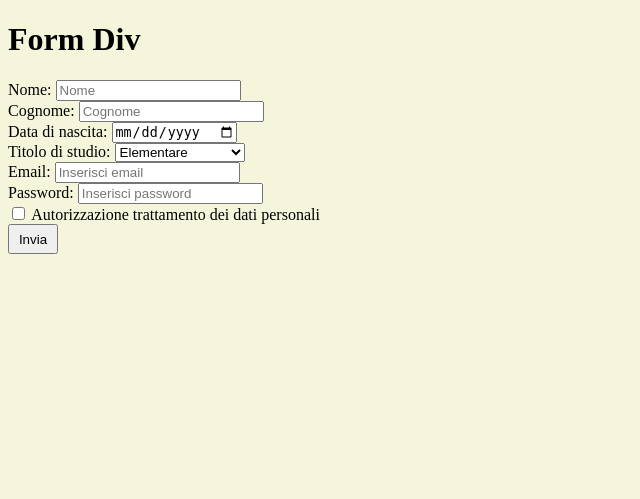
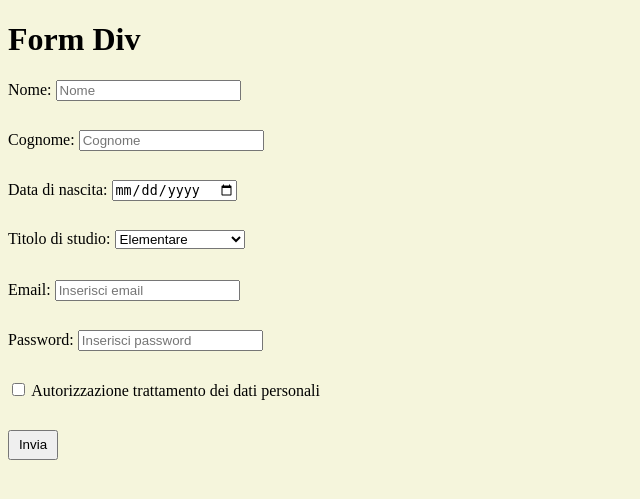
Before and after one commit to sidectrl/Steve-Jobs, a PHP site: page /idex.html in a window 1280 px wide. Shown: the top 499 px of the page, without its empty margins (0-640 px from the left). Run offline with PHP 8.4, Linux system fonts and the light colour scheme.

Commit message:
modifiche varie

```diff
--- a/Esercizi/Es2/idex.html
+++ b/Esercizi/Es2/idex.html
@@ -2,7 +2,6 @@
 <html>
     <head>
         <link rel="stylesheet" type="text/css" href="style.css">
-
         <meta charset="UTF-8">
         <title>Form</title>
     </head>
--- a/Esercizi/Es2/style.css
+++ b/Esercizi/Es2/style.css
@@ -3,4 +3,5 @@ body{
 }
 div{
     background-color: beige;
+    height: 50px;
 }
```
